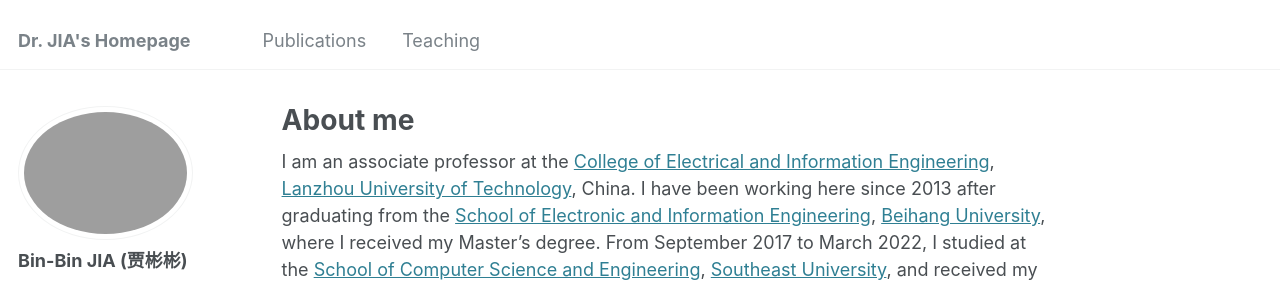
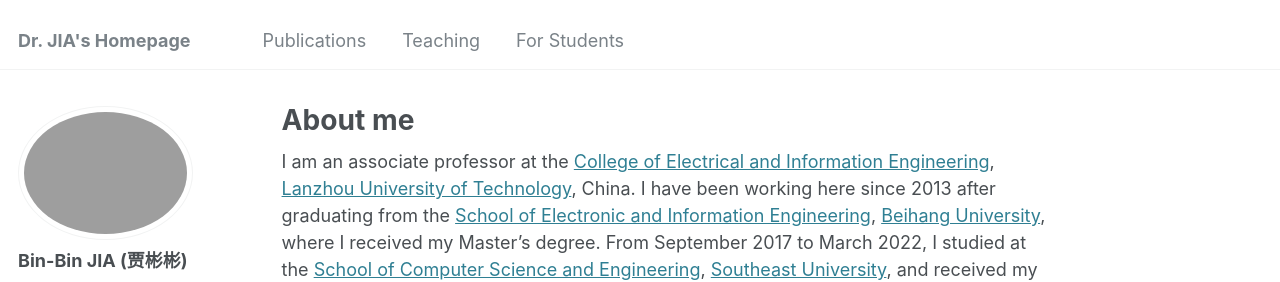
Before and after one commit to jiabinbin-ai/jiabinbin-ai.github.io, a Jekyll site: the page built from _pages/about.md, in a window 1280 px wide. Shown: the top 282 px of the page. Built offline with Jekyll 4.4.1, drawn with Linux system fonts in a browser that asks for light colours; some web fonts are replaced.

Commit message:
Update navigation.yml

```diff
--- a/_data/navigation.yml
+++ b/_data/navigation.yml
@@ -14,6 +14,9 @@ main:
   - title: "Teaching"
     url: /teaching/
 
+  - title: "For Students"
+    url: /For-Students/
+
 #  - title: "Portfolio"
 #    url: /portfolio/
 
```
